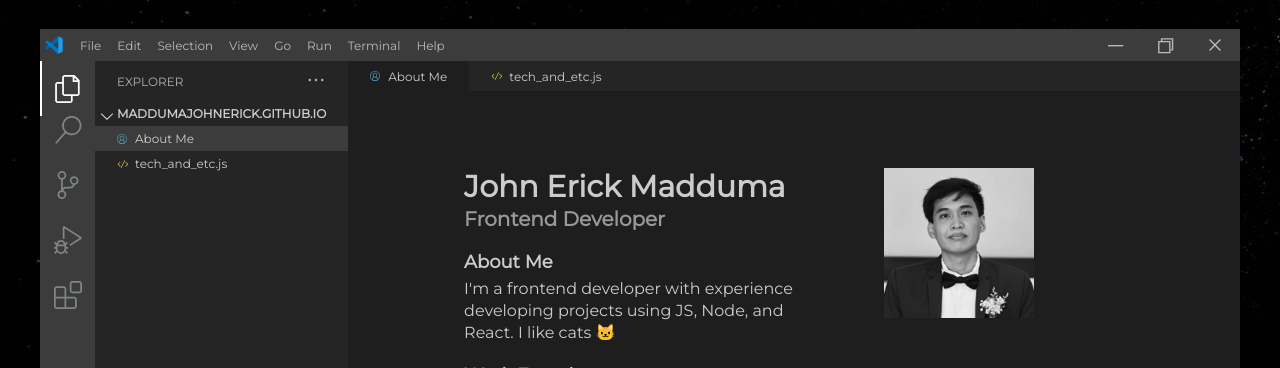
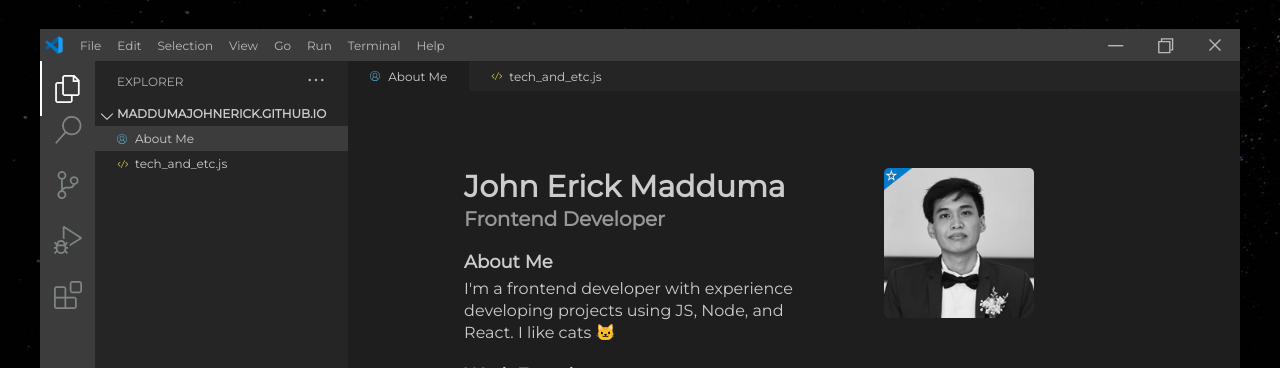
Before and after one commit to maddumajohnerick/maddumajohnerick.github.io, a React (Create React App) app: page / in a window 1280 px wide. Shown: the top 368 px of the page. Built offline with nearby package versions, Linux system fonts and the light colour scheme.

Commit message:
style adjust

```diff
--- a/src/components/Screen/Contents/Contents.scss
+++ b/src/components/Screen/Contents/Contents.scss
@@ -135,7 +135,7 @@
           color: #cccccc;
         }
 
-        &:hover {
+        &:not(.active):hover {
           background-color: #313132;
         }
       }
@@ -236,6 +236,7 @@
           margin-top: 20px;
           height: 150px;
           width: 150px;
+          border-radius: 5px;
         }
 
         @media (max-width: 1050px) {
--- a/src/components/Screen/Contents/index.js
+++ b/src/components/Screen/Contents/index.js
@@ -9,6 +9,7 @@ import {
   VscChevronDown,
   VscAccount,
   VscCode,
+  VscStarEmpty,
 } from 'react-icons/vsc';
 import './Contents.scss';
 
```
Also changed, not shown: public/me.png, public/task-icons.png (deleted).
